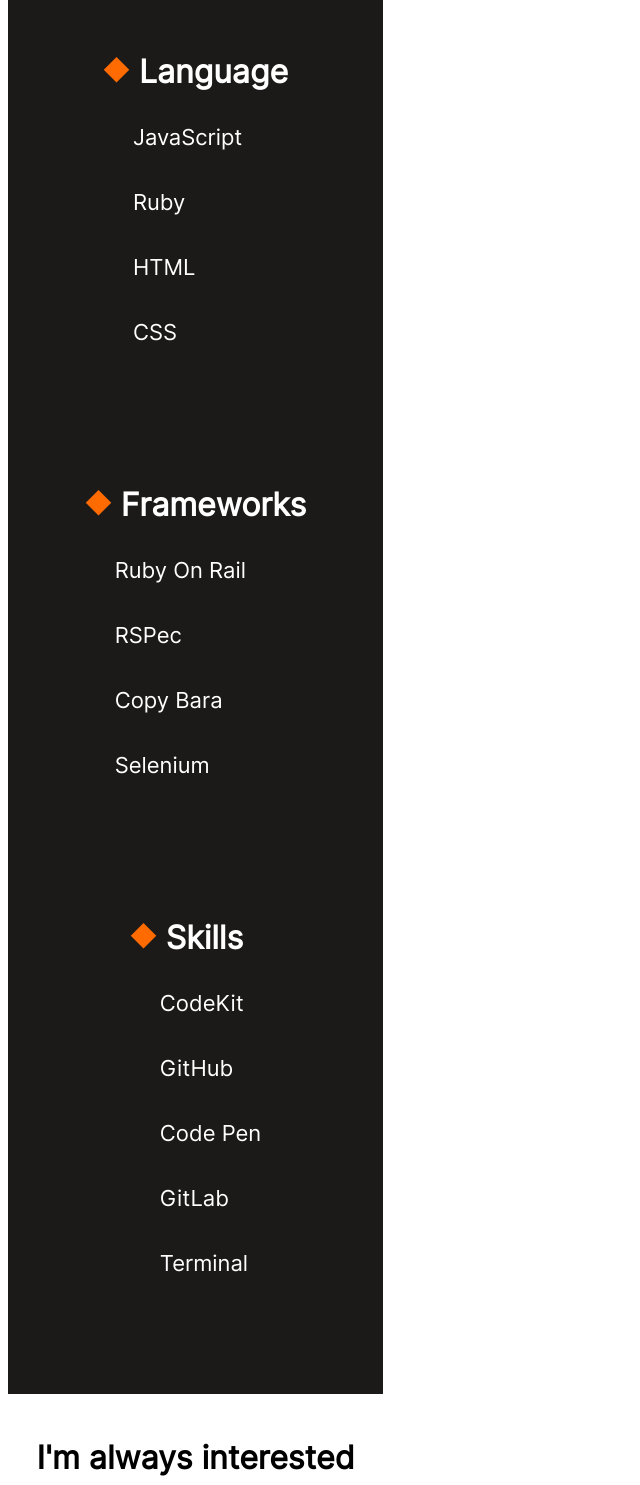
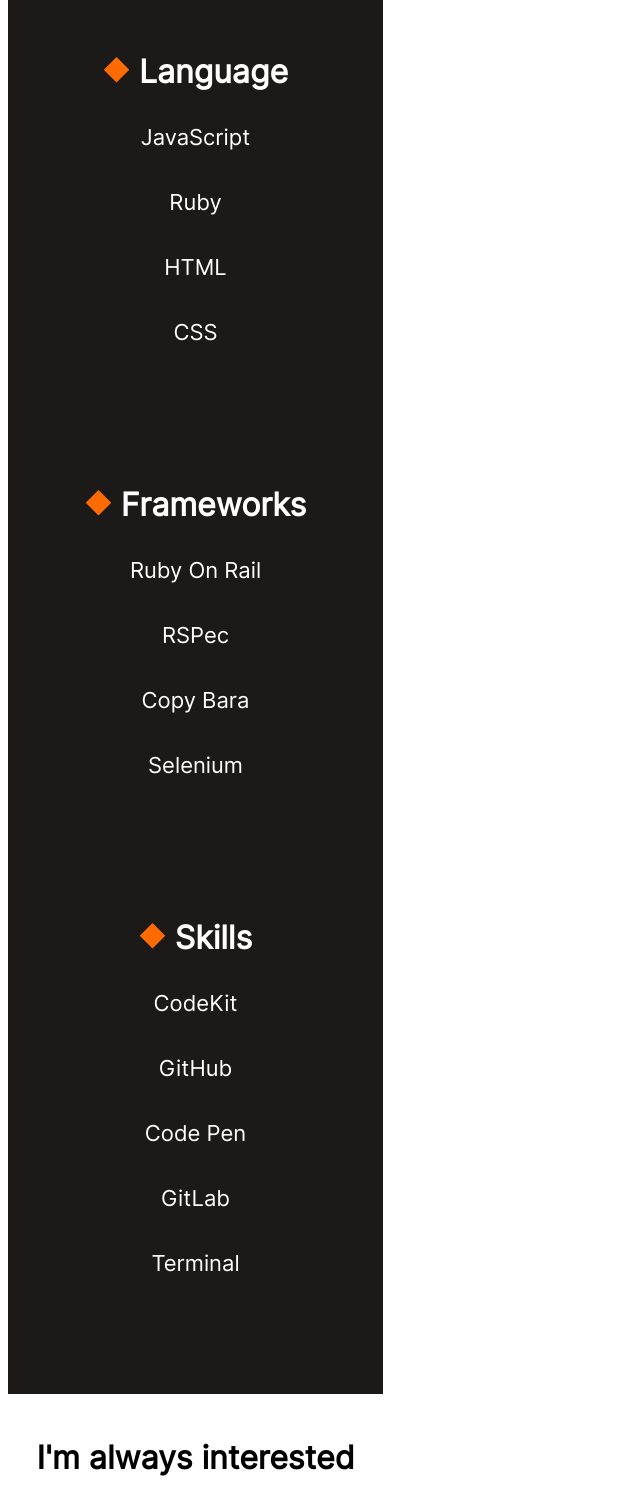
Before and after one commit to Hamayounali/hamayoun-portfolio, a plain HTML site: page index.html in a window 1280 px wide. Shown: the part 4776-6261 px from the top of the page, without its empty margins (0-640 px from the left). Drawn offline with Linux system fonts and the light colour scheme.

Commit message:
index.html updated

```diff
--- a/assets/css/style.css
+++ b/assets/css/style.css
@@ -269,8 +269,7 @@
   font-size: 22px;
   font-weight: 400;
   line-height: 43px;
-  text-align: left;
-  margin-left: -10px;
+  text-align: center;
 }
 
 .about-me {
--- a/index.html
+++ b/index.html
@@ -97,7 +97,7 @@
 		</div>
 
 		<div class="stories">
-			<img src="assets/images/placeholder-1.png">
+			<img src="assets/images/placeholder-1.png" alt="stories">
 			<div class="work-sample-2"> Multy-Post Stories </div>
 			<div class="work-sample-detail">
 				A daily selection of privately personalized reads; no accounts or sign-ups required. has been the industry's standard dummy text ever since the 1500s, when an unknown printer took a standard dummy text.
@@ -210,29 +210,29 @@
 	  	<br>
 	  	<span class="lang-title"> <img src="assets/images/rectangle.png"> Language </span>
 	  	<div class="lang">
-		  	<ul>JavaScript</ul>
-		  	<ul>Ruby</ul>
-		  	<ul>HTML</ul>
-		  	<ul>CSS</ul>
+		  	<p>JavaScript</p>
+		  	<p>Ruby</p>
+		  	<p>HTML</p>
+		  	<p>CSS</p>
 	  	</div>
 	  </div>
 	  <div>
 	  	<span class="lang-title"> <img src="assets/images/rectangle.png"> Frameworks </span>
 	  	<div class="lang">
-		  	<ul>Ruby On Rail</ul>
-		  	<ul>RSPec</ul>
-		  	<ul>Copy Bara</ul>
-		  	<ul>Selenium</ul>
+		  	<p>Ruby On Rail</p>
+		  	<p>RSPec</p>
+		  	<p>Copy Bara</p>
+		  	<p>Selenium</p>
 	  	</div>
 	  </div>
 	  <div>
 	  	<span class="lang-title"> <img src="assets/images/rectangle.png"> Skills </span>
 	  	<div class="lang">
-		  	<ul>CodeKit</ul>
-		  	<ul>GitHub</ul>
-		  	<ul>Code Pen</ul>
-		  	<ul>GitLab</ul>
-		  	<ul>Terminal</ul>
+		  	<p>CodeKit</p>
+		  	<p>GitHub</p>
+		  	<p>Code Pen</p>
+		  	<p>GitLab</p>
+		  	<p>Terminal</p>
 	    </div>
 	  </div>
 	</div>
```
